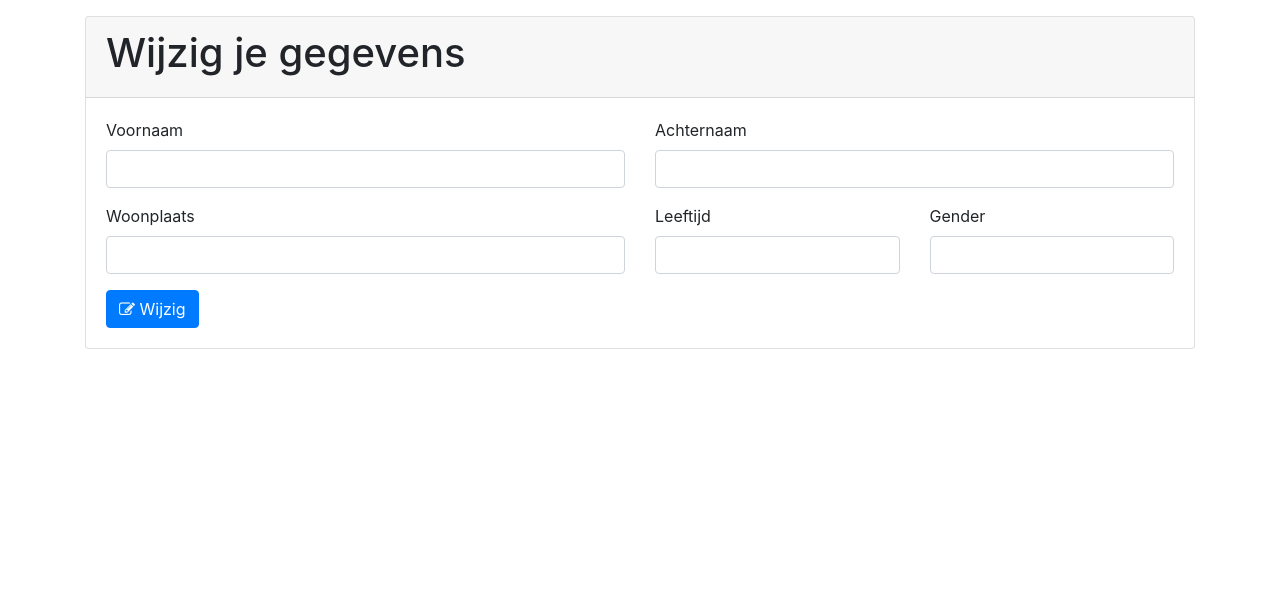
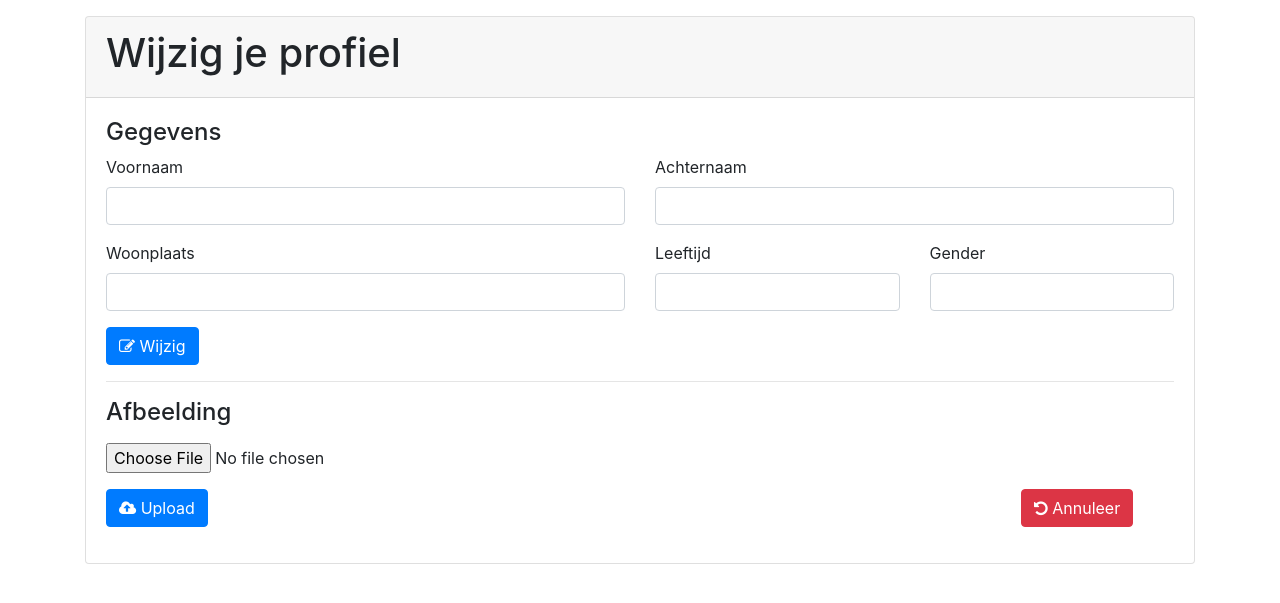
Before and after one commit to trrtle/job-bank, a PHP site: page /job-bank/Users/edit in a window 1280 px wide. Shown: the part 56-659 px from the top of the page. Run offline with PHP 8.4, Linux system fonts and the light colour scheme; the visitor is signed in with stand-in values (Sample User, id 1); data that the repository does not hold is empty.

Commit message:
users can now upload images iwth the uploadImage method

```diff
--- a/app/controllers/Users.php
+++ b/app/controllers/Users.php
@@ -229,7 +229,6 @@ class Users extends Controller {
             }
         }
 
-
         // get logged-in user from database
         $username = $_SESSION['username'];
 
@@ -241,6 +240,41 @@ class Users extends Controller {
         ];
 
         $this->view("/Users/edit", $data);
+    }
+
+    // upload image
+    public function uploadImage(){
+
+        // check if file is an image
+        if(!empty($_FILES["image"]["tmp_name"])){
+            $image = getimagesize($_FILES["image"]["tmp_name"]);
+
+            if($image){
+                // check file size is les then 5mb
+                if ($_FILES["image"]["size"] < 5000000) {
+                    // set target
+                    $target_dir = "img/";
+                    $target_file = $target_dir . $_SESSION['username'] .".avatar";
+                    // move the uploaded file to target
+                    if (move_uploaded_file($_FILES["image"]["tmp_name"], $target_file)) {
+                        redirect("Users/profile");
+                        echo "The file ". basename( $_FILES["image"]["name"]). " has been uploaded.";
+                    } else {
+                        die("Sorry, there was an error uploading your file.");
+                    }
+                }else{
+                    $_SESSION['flash'] = new Flash("Image is to big", "alert alert-danger");
+                    redirect("Users/edit");
+                }
+            }else{
+                $_SESSION['flash'] = new Flash("Is not an image!", "alert alert-danger");
+                redirect("Users/edit");
+            }
+        }else{
+           redirect("Users/edit");
+        }
+
+
     }
 
     public function createUserSession($user){
--- a/app/views/Users/edit.php
+++ b/app/views/Users/edit.php
@@ -12,19 +12,14 @@
 require APPROOT . "/views/inc/header.php"
 /** @var array $data */
 ?>
-
-<!--<div class="row mb-3">-->
-<!--    <div class="card-header">-->
-<!--        <h1>Wijzig je gegevens</h1>-->
-<!--    </div>-->
-<!--</div>-->
-
+<?php if(!empty($_SESSION['flash'])) {$_SESSION['flash']->show();}?>
     <div class="card bg-white">
         <div class="card-header">
-            <h1>Wijzig je gegevens</h1>
+            <h1>Wijzig je profiel</h1>
         </div>
         <div class="card-body">
-        <form action="<?php echo URLROOT?>users/edit" method="post">
+        <form class="form-group" action="<?php echo URLROOT?>users/edit" method="post">
+            <h4>Gegevens</h4>
         <div class="row mb-3">
             <div class="col-12 col-md-6">
                 <label for="firstname">Voornaam</label>
@@ -54,6 +49,33 @@ require APPROOT . "/views/inc/header.php"
             Wijzig
         </button>
     </form>
+
+    <hr>
+
+    <form class="form-group" action="<?php echo URLROOT?>users/uploadImage" method="POST" enctype="multipart/form-data">
+        <div class="row mb-3">
+            <div class="col">
+                <label for="image"><h4>Afbeelding</h4></label>
+                <input type="file" class="form-control-file" name="image">
+            </div>
+        </div>
+            <div class="row mb-3">
+                <div class="col">
+                    <button type="submit" class="btn btn-primary">
+                        <i class="fa fa-cloud-upload"></i>
+                        Upload
+                    </button>
+                </div>
+                <div class="col offset-sm-4 offset-md-6 offset-lg-8">
+                    <a href="<?php echo URLROOT?>users/profile">
+                        <button type="button" class="btn btn-danger">
+                            <i class="fa fa-undo"></i>
+                            Annuleer
+                        </button>
+                    </a>
+                </div>
+            </div>
+    </form>
     </div>
     </div>
 
--- a/app/views/Users/profile.php
+++ b/app/views/Users/profile.php
@@ -30,7 +30,7 @@ $user = $data['user'];
 <div class="card card-body bg-white mt-3">
 <div class="row text-center ">
     <div class="col-6">
-        <img src="<?php echo URLROOT ?>public/img/stewie.jpg" class="img-thumbnail avatar">
+        <img src="<?php echo URLROOT . "public/img/" . $user->username . ".avatar"?>" class="img-thumbnail avatar">
     </div>
     <div class="col-6">
         <div class="card">
```
